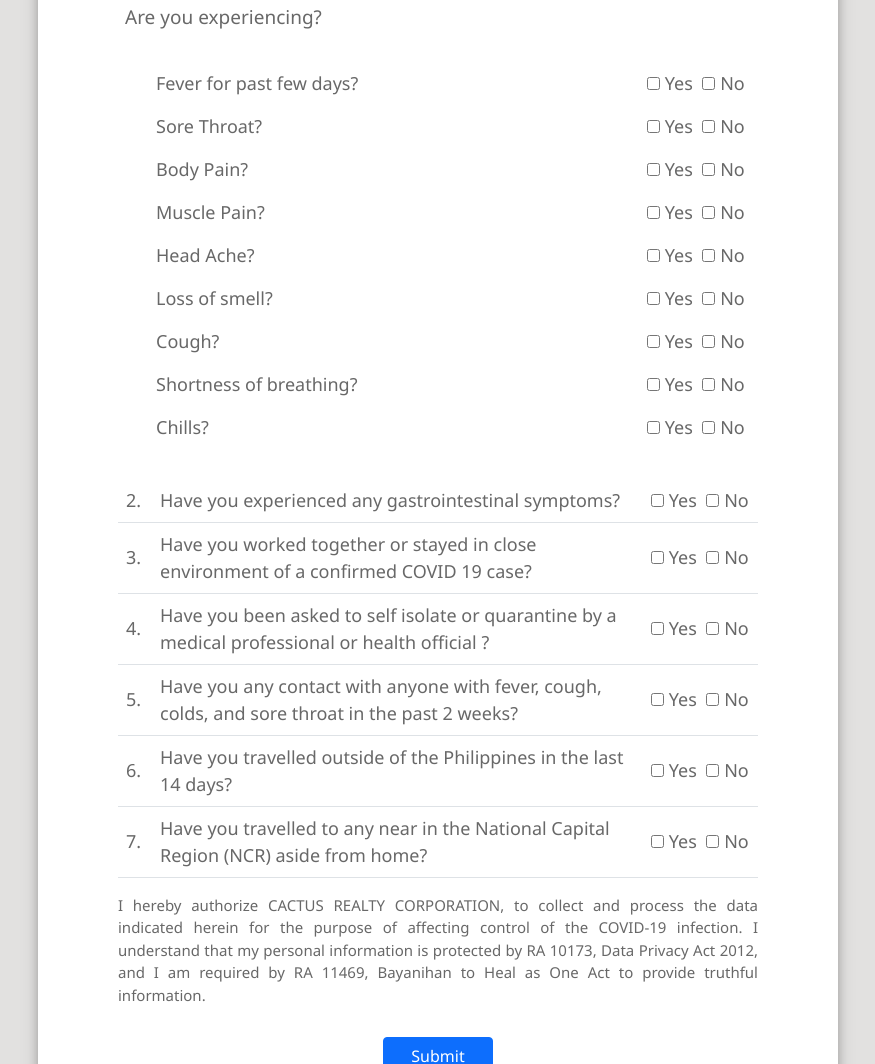
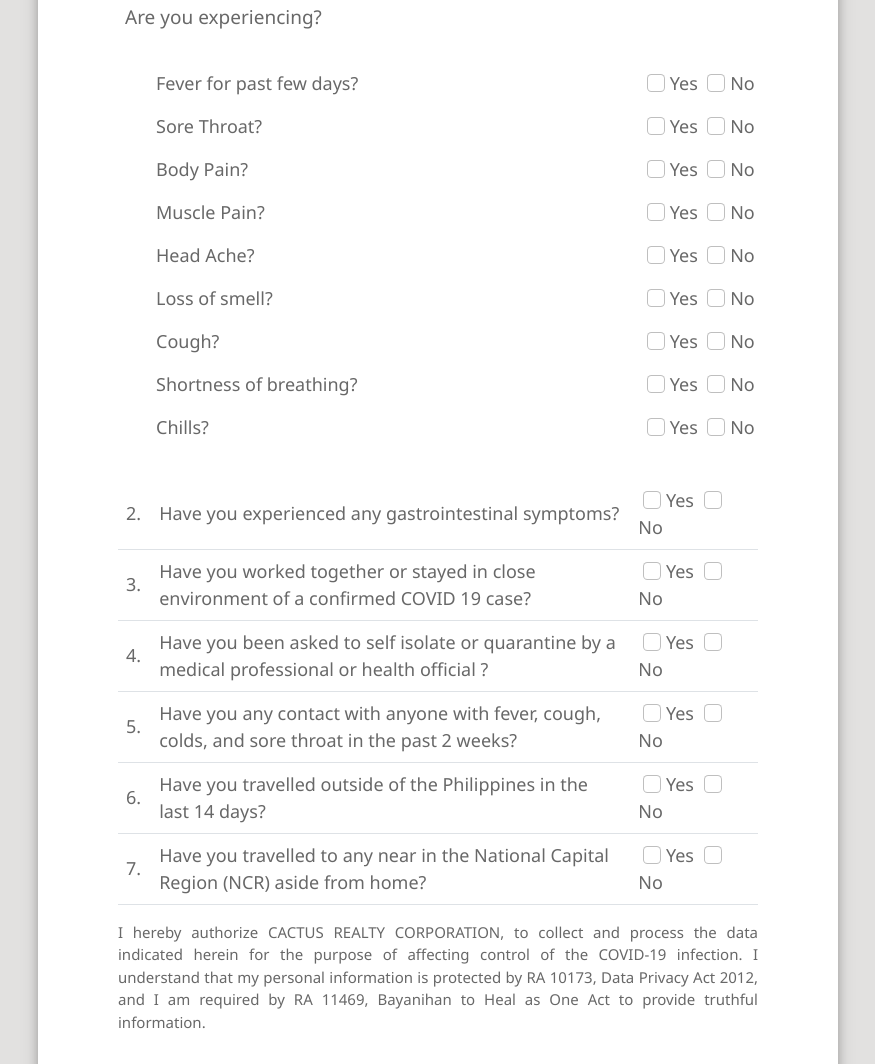
Before and after one commit to FranzSmn/healthdeclaration, a plain HTML site: page index.html in a window 1280 px wide. Shown: the part 713-1777 px from the top of the page, without its empty margins (202-1077 px from the left). Drawn offline with nearby package versions, Linux system fonts and the light colour scheme.

Commit message:
first commit of the day

```diff
--- a/health-style.css
+++ b/health-style.css
@@ -48,7 +48,12 @@ input[type="checkbox"] {
   padding-left: 10px;
 }
 .td2 {
-  width: 27em;
+  width: 25em;
+  text-align: left;
+}
+
+.td-num {
+  width: 1.5em;
 }
 
 .formContainer {
--- a/index.html
+++ b/index.html
@@ -57,81 +57,81 @@
                             <tr>
                                 <td class="td1">Fever for past few days?</td>
                                 <td class="td-child">
-                                    <input type="checkbox" id="rad1" name="C1" value="ON">
+                                    <input type="checkbox" class="form-check-input" id="rad1" name="C1" value="ON">
                                     <label for="fever">Yes</label>
-                                    <input type="checkbox" id="rad1" name="C16" value="ON">
+                                    <input type="checkbox" class="form-check-input" id="rad1" name="C16" value="ON">
                                     <label for="fever">No</label><br>
                                 </td>
                             </tr>
                             <tr>
                                 <td class="td1">Sore Throat?</td>
                                 <td class="td-child">
-                                    <input type="checkbox" id="rad2" name="C2" value="ON">
+                                    <input type="checkbox" class="form-check-input" id="rad2" name="C2" value="ON">
                                     <label for="fever">Yes</label>
-                                    <input type="checkbox" id="rad2" name="C17" value="ON">
+                                    <input type="checkbox" class="form-check-input" id="rad2" name="C17" value="ON">
                                     <label for="fever">No</label><br>
                                 </td>
                             </tr>
                             <tr>
                                 <td class="td1">Body Pain?</td>
                                 <td class="td-child">
-                                    <input type="checkbox" id="rad3" name="C3" value="ON">
+                                    <input type="checkbox" class="form-check-input" id="rad3" name="C3" value="ON">
                                     <label for="fever">Yes</label>
-                                    <input type="checkbox" id="rad3" name="C18" value="ON">
+                                    <input type="checkbox" class="form-check-input" id="rad3" name="C18" value="ON">
                                     <label for="fever">No</label><br>
                                 </td>
                             </tr>
                             <tr>
                                 <td class="td1">Muscle Pain?</td>
                                 <td class="td-child">
-                                    <input type="checkbox" id="rad4" name="C4" value="ON">
+                                    <input type="checkbox" class="form-check-input" id="rad4" name="C4" value="ON">
                                     <label for="fever">Yes</label>
-                                    <input type="checkbox" id="rad4" name="C19" value="ON">
+                                    <input type="checkbox" class="form-check-input" id="rad4" name="C19" value="ON">
                                     <label for="fever">No</label><br>
                                 </td>
                             </tr>
                             <tr>
                                 <td class="td1">Head Ache?</td>
                                 <td class="td-child">
-                                    <input type="checkbox" id="rad5" name="C5" value="ON">
+                                    <input type="checkbox" class="form-check-input" id="rad5" name="C5" value="ON">
                                     <label for="fever">Yes</label>
-                                    <input type="checkbox" id="rad5" name="C20" value="ON">
+                                    <input type="checkbox" class="form-check-input" id="rad5" name="C20" value="ON">
                                     <label for="fever">No</label><br>
                                 </td>
                             </tr>
                             <tr>
                                 <td class="td1">Loss of smell?</td>
                                 <td class="td-child">
-                                    <input type="checkbox" id="rad6" name="C6" value="ON">
+                                    <input type="checkbox" class="form-check-input" id="rad6" name="C6" value="ON">
                                     <label for="fever">Yes</label>
-                                    <input type="checkbox" id="rad6" name="C21" value="ON">
+                                    <input type="checkbox" class="form-check-input" id="rad6" name="C21" value="ON">
                                     <label for="fever">No</label><br>
                                 </td>
                             </tr>
                             <tr>
                                 <td class="td1">Cough?</td>
                                 <td class="td-child">
-                                    <input type="checkbox" id="rad7" name="C7" value="ON">
+                                    <input type="checkbox" class="form-check-input" id="rad7" name="C7" value="ON">
                                     <label for="fever">Yes</label>
-                                    <input type="checkbox" id="rad7" name="C22" value="ON">
+                                    <input type="checkbox" class="form-check-input" id="rad7" name="C22" value="ON">
                                     <label for="fever">No</label><br>
                                 </td>
                             </tr>
                             <tr>
                                 <td class="td1">Shortness of breathing?</td>
                                 <td class="td-child">
-                                    <input type="checkbox" id="rad8" name="C8" value="ON">
+                                    <input type="checkbox" class="form-check-input" id="rad8" name="C8" value="ON">
                                     <label for="fever">Yes</label>
-                                    <input type="checkbox" id="rad8" name="C23" value="ON">
+                                    <input type="checkbox" class="form-check-input" id="rad8" name="C23" value="ON">
                                     <label for="fever">No</label><br>
                                 </td>
                             </tr>
                             <tr>
                                 <td class="td1">Chills?</td>
                                 <td class="td-child">
-                                    <input type="checkbox" id="rad9" name="C9" value="ON">
+                                    <input type="checkbox" class="form-check-input" id="rad9" name="C9" value="ON">
                                     <label for="fever">Yes</label>
-                                    <input type="checkbox" id="rad9" name="C24" value="ON">
+                                    <input type="checkbox" class="form-check-input" id="rad9" name="C24" value="ON">
                                     <label for="fever">No</label><br>
                                 </td>
                             </tr>
@@ -145,16 +145,16 @@
                                         <td class="td-num">2.</td>
                                         <td class="td2" colspan="1">Have you experienced any gastrointestinal symptoms?
                                             <div class="radio-mobile">
-                                                <input type="checkbox" id="gastro" name="C25" value="ON">
+                                                <input type="checkbox" class="form-check-input" id="gastro" name="C25" value="ON">
                                                 <label for="fever">Yes</label>
-                                                <input type="checkbox" id="gastro" name="C10" value="ON">
+                                                <input type="checkbox" class="form-check-input" id="gastro" name="C10" value="ON">
                                                 <label for="fever">No</label><br>
                                             </div>
                                         </td>
                                         <td class="td-child2" width="120px">
-                                            <input type="checkbox" id="gastro" name="C25" value="ON">
+                                            <input type="checkbox" class="form-check-input" id="gastro" name="C25" value="ON">
                                             <label for="fever">Yes</label>
-                                            <input type="checkbox" id="gastro" name="C10" value="ON">
+                                            <input type="checkbox" class="form-check-input" id="gastro" name="C10" value="ON">
                                             <label for="fever">No</label><br>
                                         </td>
                                         </tr>
@@ -162,16 +162,16 @@
                                             <td class="td-num">3.</td>
                                             <td class="td2" colspan="1">Have you worked together or stayed in close environment of a confirmed COVID 19 case?
                                                 <div class="radio-mobile">
-                                                    <input type="checkbox" id="envi" name="C26" value="ON">
+                                                    <input type="checkbox" class="form-check-input" id="envi" name="C26" value="ON">
                                                     <label for="fever">Yes</label>
-                                                    <input type="checkbox" id="envi" name="C11" value="ON">
+                                                    <input type="checkbox" class="form-check-input" id="envi" name="C11" value="ON">
                                                     <label for="fever">No</label><br>
                                                 </div>
                                             </td>
                                             <td class="td-child2">
-                                                <input type="checkbox" id="envi" name="C26" value="ON">
+                                                <input type="checkbox" class="form-check-input" id="envi" name="C26" value="ON">
                                                 <label for="fever">Yes</label>
-                                                <input type="checkbox" id="envi" name="C11" value="ON">
+                                                <input type="checkbox" class="form-check-input" id="envi" name="C11" value="ON">
                                                 <label for="fever">No</label><br>
                                             </td>
                                         </tr>
@@ -179,16 +179,16 @@
                                             <td class="td-num">4.</td>
                                             <td class="td2" colspan="1">Have you been asked to self isolate or quarantine by a medical professional or health official ?
                                                 <div class="radio-mobile">
-                                                    <input type="checkbox" id="medi" name="C27" value="ON">
+                                                    <input type="checkbox" class="form-check-input" id="medi" name="C27" value="ON">
                                                     <label for="fever">Yes</label>
-                                                    <input type="checkbox" id="medi" name="C12" value="ON">
+                                                    <input type="checkbox" class="form-check-input" id="medi" name="C12" value="ON">
                                                     <label for="fever">No</label><br>
                                                 </div>
                                             </td>
                                             <td class="td-child2">
-                                                <input type="checkbox" id="medi" name="C27" value="ON">
+                                                <input type="checkbox" class="form-check-input" id="medi" name="C27" value="ON">
                                                 <label for="fever">Yes</label>
-                                                <input type="checkbox" id="medi" name="C12" value="ON">
+                                                <input type="checkbox" class="form-check-input" id="medi" name="C12" value="ON">
                                                 <label for="fever">No</label><br>
                                             </td>
                                         </tr>
@@ -196,16 +196,16 @@
                                             <td class="td-num">5.</td>
                                             <td class="td2" colspan="1">Have you any contact with anyone with fever, cough, colds, and sore throat in the past 2 weeks?
                                                 <div class="radio-mobile">
-                                                    <input type="checkbox" id="cold" name="C28" value="ON">
+                                                    <input type="checkbox" class="form-check-input" id="cold" name="C28" value="ON">
                                                     <label for="fever">Yes</label>
-                                                    <input type="checkbox" id="cold" name="C13" value="ON">
+                                                    <input type="checkbox" class="form-check-input" id="cold" name="C13" value="ON">
                                                     <label for="fever">No</label><br>
                                                 </div>
                                             </td>
                                             <td class="td-child2">
-                                                <input type="checkbox" id="cold" name="C28" value="ON">
+                                                <input type="checkbox" class="form-check-input" id="cold" name="C28" value="ON">
                                                 <label for="fever">Yes</label>
-                                                <input type="checkbox" id="cold" name="C13" value="ON">
+                                                <input type="checkbox" class="form-check-input" id="cold" name="C13" value="ON">
                                                 <label for="fever">No</label><br>
                                             </td>
                                         </tr>
@@ -213,16 +213,16 @@
                                             <td class="td-num">6.</td>
                                             <td class="td2" colspan="1">Have you travelled outside of the Philippines in the last 14 days?
                                                 <div class="radio-mobile">
-                                                    <input type="checkbox" id="phil" name="C29" value="ON">
+                                                    <input type="checkbox" class="form-check-input" id="phil" name="C29" value="ON">
                                                     <label for="fever">Yes</label>
-                                                    <input type="checkbox" id="phil" name="C14" value="ON">
+                                                    <input type="checkbox" class="form-check-input" id="phil" name="C14" value="ON">
                                                     <label for="fever">No</label><br>
                                                 </div>
                                             </td>
                                             <td class="td-child2">
-                                                <input type="checkbox" id="phil" name="C29" value="ON">
+                                                <input type="checkbox" class="form-check-input" id="phil" name="C29" value="ON">
                                                 <label for="fever">Yes</label>
-                                                <input type="checkbox" id="phil" name="C14" value="ON">
+                                                <input type="checkbox" class="form-check-input" id="phil" name="C14" value="ON">
                                                 <label for="fever">No</label><br>
                                             </td>
                                         </tr>
@@ -230,16 +230,16 @@
                                             <td class="td-num">7.</td>
                                             <td class="td2" colspan="1">Have you travelled to any near in the National Capital Region (NCR) aside from home?
                                                 <div class="radio-mobile">
-                                                    <input type="checkbox" id="reg" name="C30" value="ON">
+                                                    <input type="checkbox" class="form-check-input" id="reg" name="C30" value="ON">
                                                     <label for="fever">Yes</label>
-                                                    <input type="checkbox" id="reg" name="C15" value="ON">
+                                                    <input type="checkbox" class="form-check-input" id="reg" name="C15" value="ON">
                                                     <label for="fever">No</label><br>
                                                 </div>
                                             </td>
                                             <td class="td-child2">
-                                                <input type="checkbox" id="reg" name="C30" value="ON">
+                                                <input type="checkbox" class="form-check-input" id="reg" name="C30" value="ON">
                                                 <label for="fever">Yes</label>
-                                                <input type="checkbox" id="reg" name="C15" value="ON">
+                                                <input type="checkbox" class="form-check-input" id="reg" name="C15" value="ON">
                                                 <label for="fever">No</label><br>
                                             </td>
                                         </tr>
```
